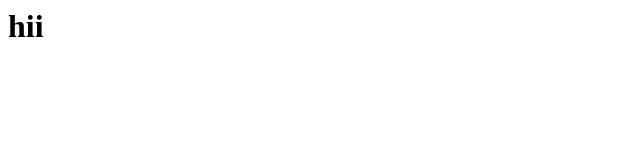
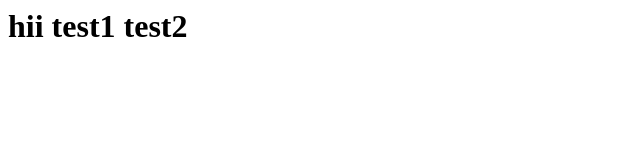
Before and after one commit to sanjaiL13/demo, a plain HTML site: page index.html in a window 1280 px wide. Shown: the whole page, without its empty margins (0-640 px from the left). Drawn offline with Linux system fonts and the light colour scheme.

Commit message:
Added test2

```diff
--- a/index.html
+++ b/index.html
@@ -1,6 +1,8 @@
 <html>
 <body>
 <h1>
-hii</h1>
+hii
+test1
+test2</h1>
 </body>
 </html>
```
